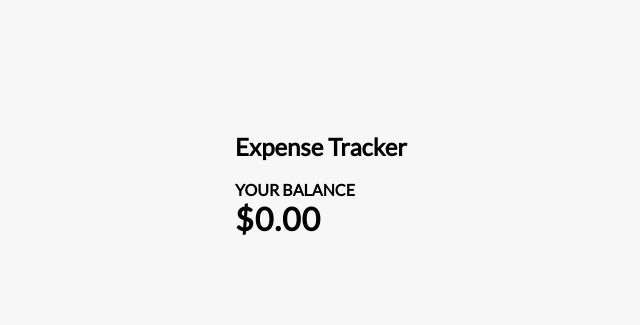
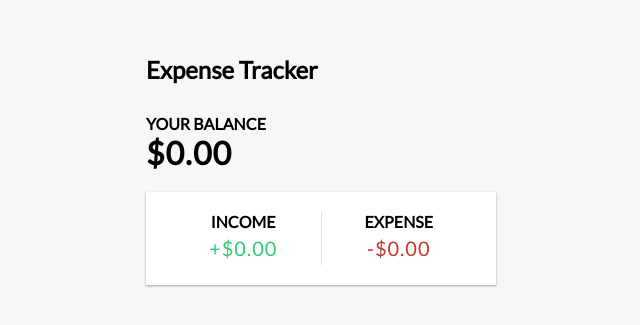
Before and after one commit to Trezzmann/wallet-app-react-typescript, a React (Create React App) app: page / in a window 1280 px wide. Shown: the part 225-550 px from the top of the page, without its empty margins (319-959 px from the left). Built offline with nearby package versions, Linux system fonts and the light colour scheme.

Commit message:
IncomeExpenses component

```diff
--- a/src/App.tsx
+++ b/src/App.tsx
@@ -1,12 +1,16 @@
 import Header from "./components/Header";
 import Balance from "./components/Balance";
+import IncomeExpenses from "./components/IncomeExpenses";
 import "./styles.css";
 
 export default function App() {
   return (
     <div className="App">
       <Header />
-      <Balance />
+      <div className="container">
+        <Balance />
+        <IncomeExpenses />
+      </div>
     </div>
   );
 }
--- /dev/null
+++ b/src/components/IncomeExpenses.tsx
@@ -0,0 +1,18 @@
+export default function IncomeExpenses() {
+  return (
+    <div className="inc-exp-container">
+      <div>
+        <h4>Income</h4>
+        <p id="money-plus" className="money plus">
+          +$0.00
+        </p>
+      </div>
+      <div>
+        <h4>Expense</h4>
+        <p id="money-minus" className="money minus">
+          -$0.00
+        </p>
+      </div>
+    </div>
+  );
+}
```
